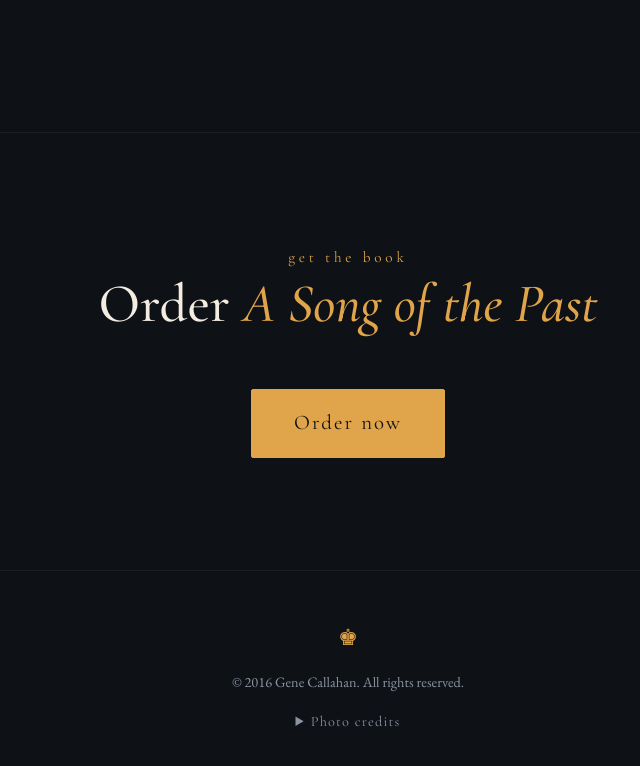
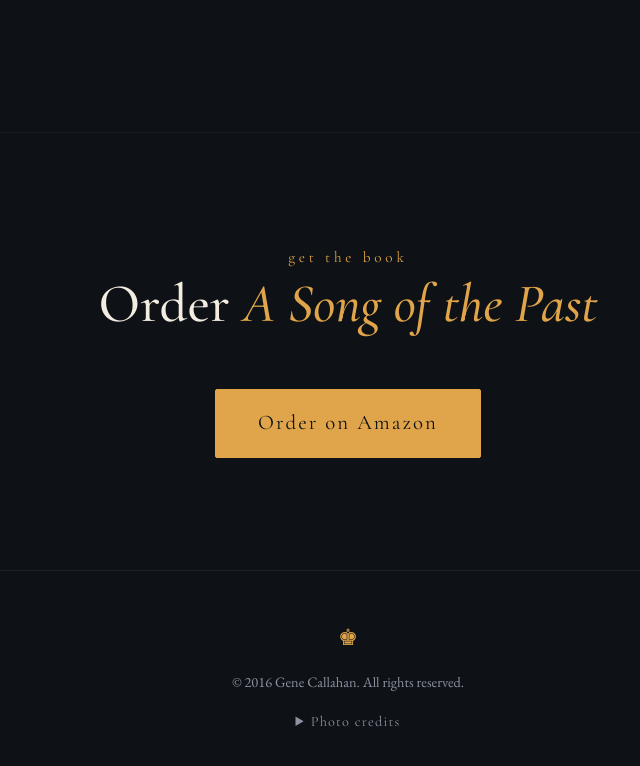
Before and after one commit to gcallah/ASongOfThePast, a plain HTML site: page index.html in a window 1280 px wide. Shown: the part 9314-10080 px from the top of the page, without its empty margins (292-932 px from the left). Drawn offline with nearby package versions, Linux system fonts and the light colour scheme; a web font is replaced by a local one.

Commit message:
Point the order button at the Amazon listing
Co-Authored-By: Claude Opus 5.5 <noreply@anthropic.com>

```diff
--- a/index.html
+++ b/index.html
@@ -262,8 +262,9 @@
       <h2>Order <em>A Song of the Past</em></h2>
     </div>
     <div class="order narrow">
-      <!-- TODO(author): set the real ordering URL here. -->
-      <a class="btn btn-primary btn-large" href="#" id="order-link">Order now</a>
+      <a class="btn btn-primary btn-large" id="order-link"
+         href="https://www.amazon.com/Song-Past-Gene-Callahan/dp/1699279969/?th=1"
+         target="_blank" rel="noopener">Order on Amazon</a>
     </div>
   </div>
 </section>
```
